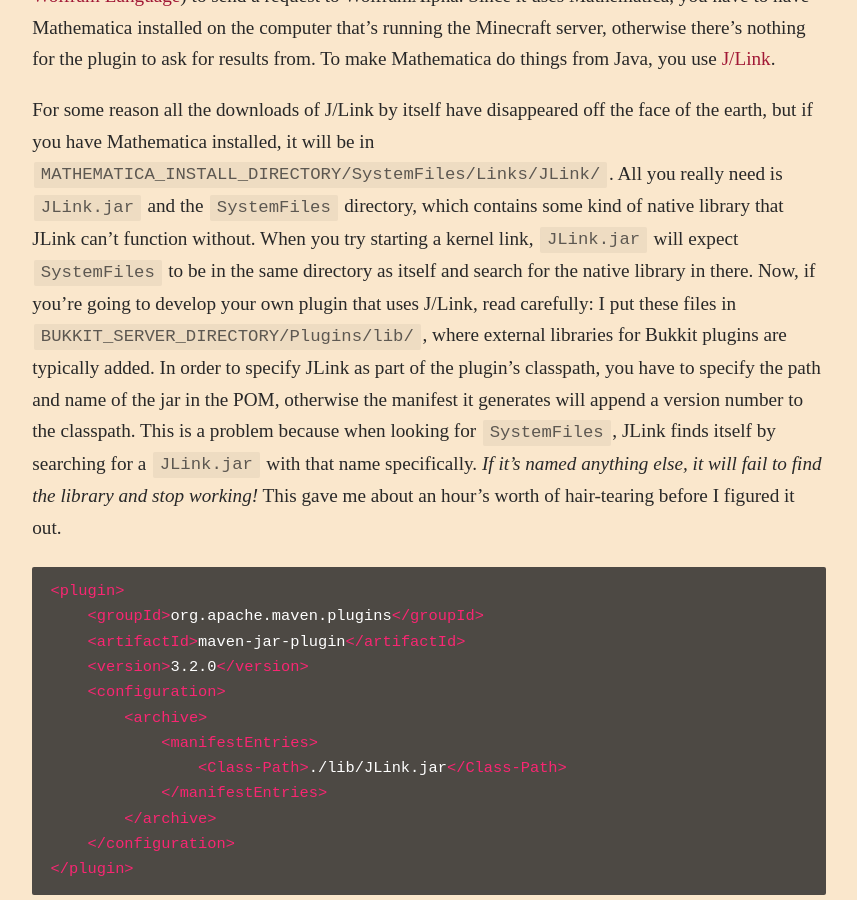
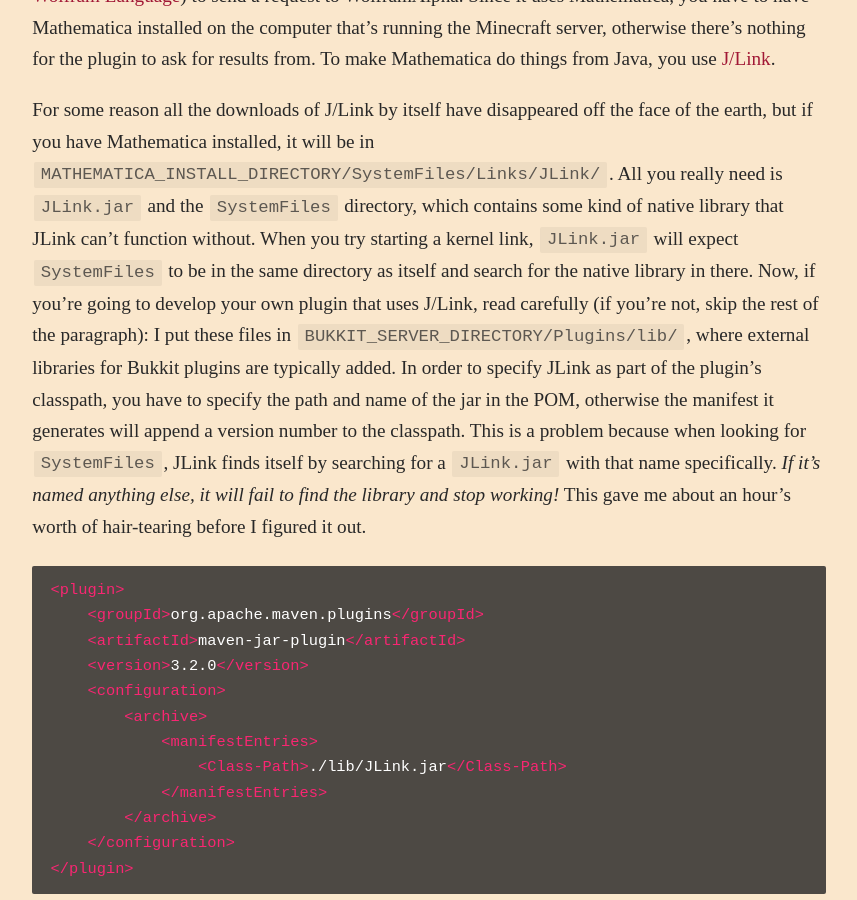
Before and after one commit to fechan/blog, a Jekyll site: the page built from _posts/2020-05-12-Mathematikka-WolframAlpha-in-Minecraft.md, in a window 1280 px wide and 900 px high, scrolled down 1182 px. Shown: the whole window, without its empty margins (211-1068 px from the left). Built offline with Jekyll 4.4.1, drawn with Linux system fonts in a browser that asks for light colours; some web fonts are replaced.

Commit message:
add skip notice

````diff
--- a/_posts/2020-05-12-Mathematikka-WolframAlpha-in-Minecraft.md
+++ b/_posts/2020-05-12-Mathematikka-WolframAlpha-in-Minecraft.md
@@ -25,7 +25,7 @@ Now, with the power of the [Mathematikka Bukkit plugin](https://github.com/fecha
 ## How it works
 When the signed book and quill hits the ground, it asks a [Mathematica](https://www.wolfram.com/mathematica/) Kernel (which evaluates [Wolfram Language](https://www.wolfram.com/language/)) to send a request to WolframAlpha. Since it uses Mathematica, you have to have Mathematica installed on the computer that's running the Minecraft server, otherwise there's nothing for the plugin to ask for results from. To make Mathematica do things from Java, you use [J/Link](https://reference.wolfram.com/language/JLink/tutorial/Overview.html).
 
-For some reason all the downloads of J/Link by itself have disappeared off the face of the earth, but if you have Mathematica installed, it will be in `MATHEMATICA_INSTALL_DIRECTORY/SystemFiles/Links/JLink/`. All you really need is `JLink.jar` and the `SystemFiles` directory, which contains some kind of native library that JLink can't function without. When you try starting a kernel link, `JLink.jar` will expect `SystemFiles` to be in the same directory as itself and search for the native library in there. Now, if you're going to develop your own plugin that uses J/Link, read carefully: I put these files in `BUKKIT_SERVER_DIRECTORY/Plugins/lib/`, where external libraries for Bukkit plugins are typically added. In order to specify JLink as part of the plugin's classpath, you have to specify the path and name of the jar in the POM, otherwise the manifest it generates will append a version number to the classpath. This is a problem because when looking for `SystemFiles`, JLink finds itself by searching for a `JLink.jar` with that name specifically. *If it's named anything else, it will fail to find the library and stop working!* This gave me about an hour's worth of hair-tearing before I figured it out.
+For some reason all the downloads of J/Link by itself have disappeared off the face of the earth, but if you have Mathematica installed, it will be in `MATHEMATICA_INSTALL_DIRECTORY/SystemFiles/Links/JLink/`. All you really need is `JLink.jar` and the `SystemFiles` directory, which contains some kind of native library that JLink can't function without. When you try starting a kernel link, `JLink.jar` will expect `SystemFiles` to be in the same directory as itself and search for the native library in there. Now, if you're going to develop your own plugin that uses J/Link, read carefully (if you're not, skip the rest of the paragraph): I put these files in `BUKKIT_SERVER_DIRECTORY/Plugins/lib/`, where external libraries for Bukkit plugins are typically added. In order to specify JLink as part of the plugin's classpath, you have to specify the path and name of the jar in the POM, otherwise the manifest it generates will append a version number to the classpath. This is a problem because when looking for `SystemFiles`, JLink finds itself by searching for a `JLink.jar` with that name specifically. *If it's named anything else, it will fail to find the library and stop working!* This gave me about an hour's worth of hair-tearing before I figured it out.
 
 ```xml
 <plugin>
````
